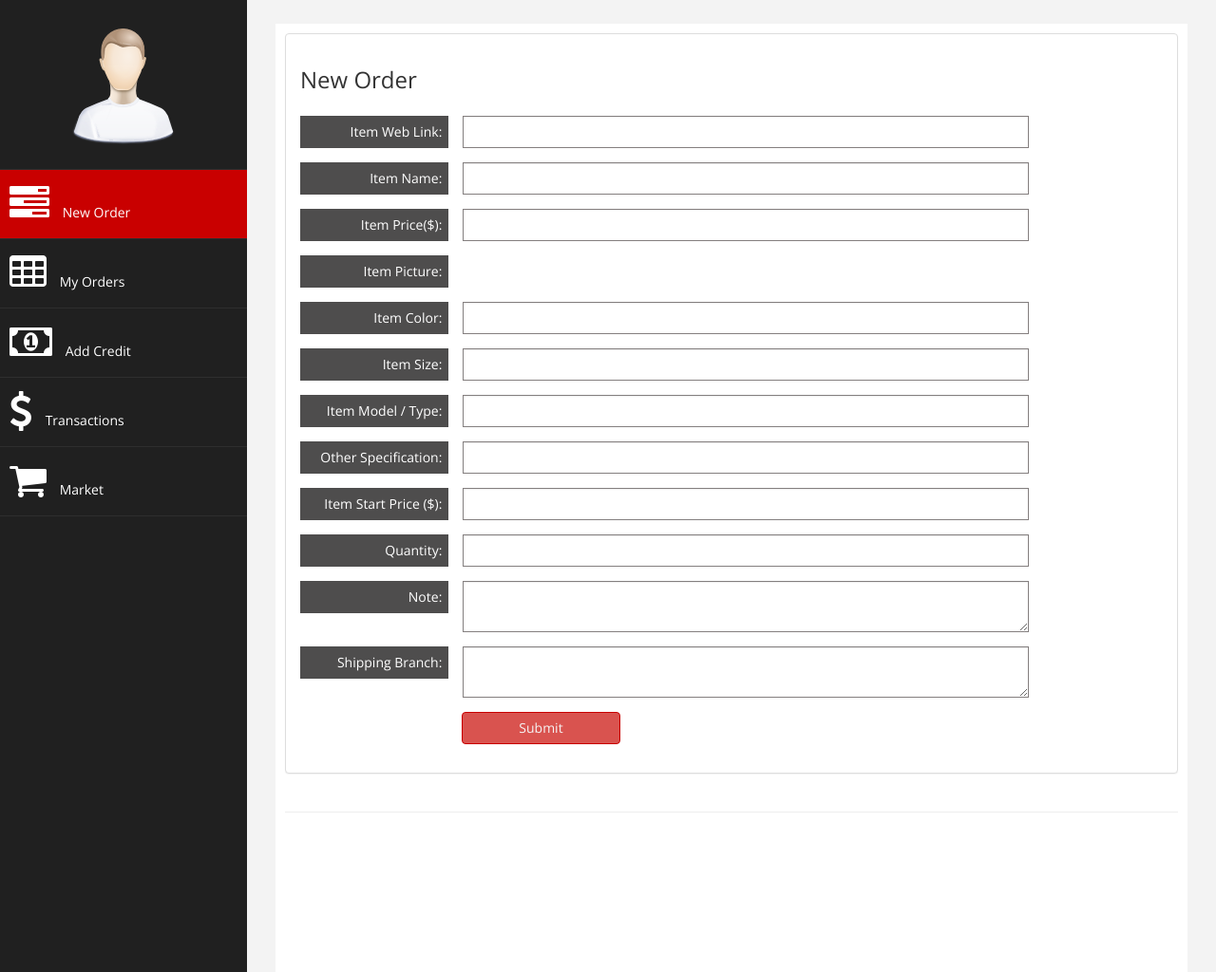
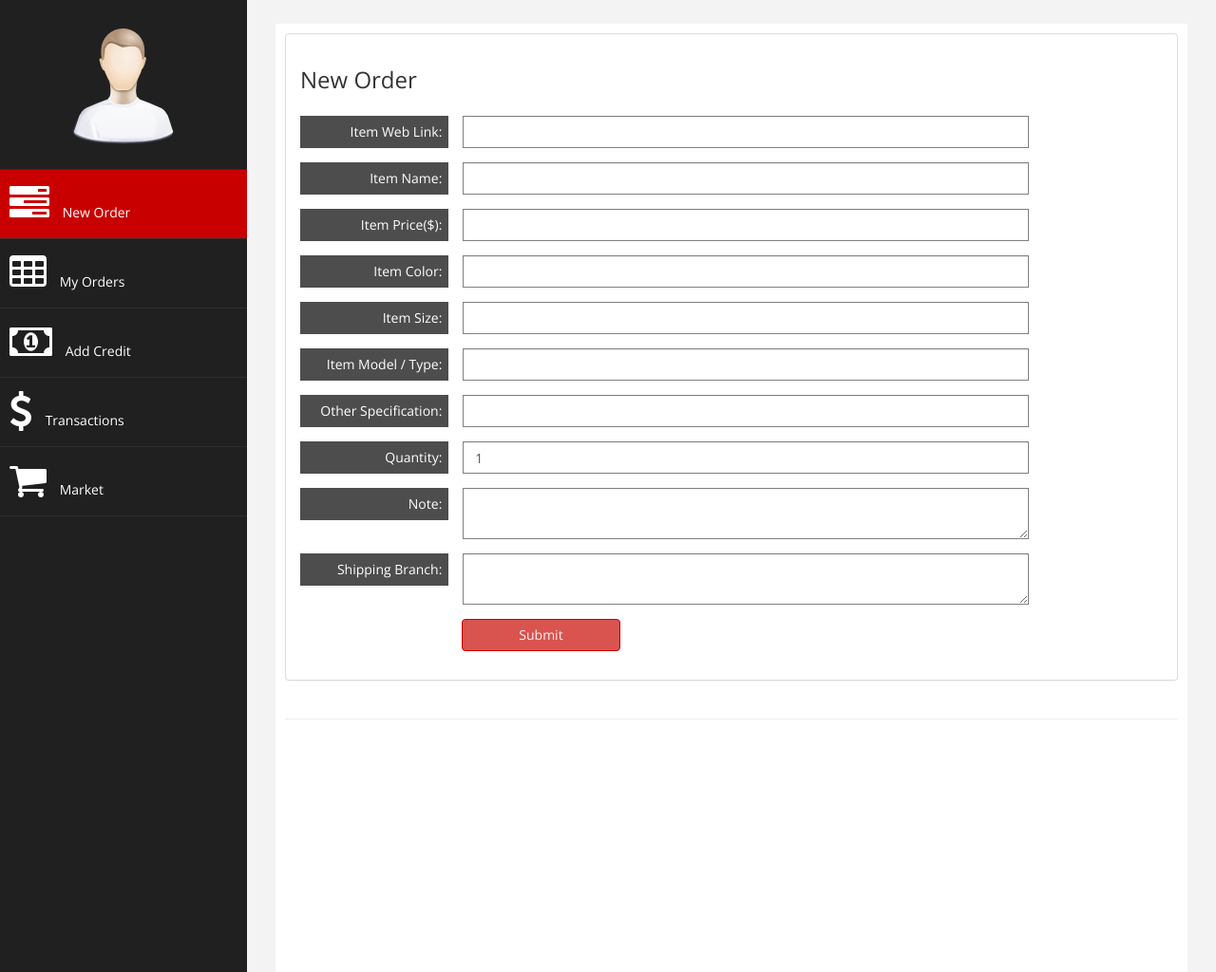
Before and after one commit to genuinescope/boombeene, a CodeIgniter app: page /boombeene/my_account/new_order in a window 1280 px wide. Shown: the part 60-1084 px from the top of the page at 95% size. Run offline with CodeIgniter, Linux system fonts and the light colour scheme.

Commit message:
initial state

```diff
--- a/application/controllers/my_account/new_order.php
+++ b/application/controllers/my_account/new_order.php
@@ -11,7 +11,7 @@ class New_Order extends CI_Controller {
     function __construct() {
         parent::__construct();
 //
-//		$this->load->module("users");
+        $this->load->model("model_order");
 //
 //		if(!$this->users->_is_admin()){
 //			show_404();
@@ -50,18 +50,55 @@ class New_Order extends CI_Controller {
 # loadHTML might throw because of invalid HTML in the page.
         @$dom->loadHTML($html);
 //echo $html;
-
+        //check if this ebay is bid
+        if (!is_null($dom->getElementById("binBtn_btn"))) {
             $ebayArr = array();
+            $ebayTitle = "";
+            $ebay_price = "";
+            $ebay_image = "";
             $title_element = $dom->getElementById("itemTitle");
 
             $ebayTitle = trim(str_replace("Details about", " ", strip_tags($title_element->nodeValue)));
-        $ebay_price = $dom->getElementById("prcIsum")->getAttribute("content");
+
+            if (!is_null($dom->getElementById("prcIsum"))) {
+                $ebay_price = str_replace("US $", " ", $dom->getElementById("prcIsum")->nodeValue);
+            } else if (!is_null($dom->getElementById("mm-saleDscPrc"))) {
+                $ebay_price = str_replace("US $", " ", $dom->getElementById("mm-saleDscPrc")->nodeValue);
+            }
+
             $ebay_image = $dom->getElementById("icImg")->getAttribute("src");
             $ebayArr[0] = $ebayTitle;
             $ebayArr[1] = $ebay_price;
             $ebayArr[2] = $ebay_image;
 
+            $options = "";
+            $divs = $dom->getElementsByTagName('div');
+            foreach ($divs as $div) {
+                if ($div->hasAttribute('class') && strstr($div->getAttribute('class'), 'vi-bbox-dspn  u-flL lable')) {
+                    $item_data_text = $div->nodeValue;
+                    $ebayArr[3] = $item_data_text;
+
+
+                    //get options of this dropdown
+                    if (!is_null($dom->getElementById("msku-sel-1"))) {
+                        $optins = str_replace("- Select", " ", $dom->getElementById("msku-sel-1")->nodeValue);
+                        $optionTags = $dom->getElementById("msku-sel-1")->getElementsByTagName('option');
+                        foreach ($optionTags as $tag) {
+
+                            $options .= "<option value='" . $tag->nodeValue . "'>" . $tag->nodeValue . "</option>";
+                        }
+                        $ebayArr[4] = $options;
+                    }
+                }
+            }
+
             echo(json_encode($ebayArr));
+        } else {
+            echo "bid";
+        }
+
+
+
 
 # Iterate over all the <a> tags
 //        foreach ($dom->getElementsByTagName('a') as $link) {
@@ -71,6 +108,29 @@ class New_Order extends CI_Controller {
 //        }
     }
 
+    function save_order() {
+
+        $data = array(
+            'web_link' => $this->input->post('weblink'),
+            'item_name' => $this->input->post('itemName'),
+            'item_price' => $this->input->post('itemPrice'),
+            'item_image' => $this->input->post('itemImage'),
+            'item_data_text' => $this->input->post('hdn_item_data_text'),
+            'item_data_value' => $this->input->post('item_data_value'),
+            'item_model' => $this->input->post('itemModel'),
+            'specification' => $this->input->post('specification'),
+            'quantity' => $this->input->post('qty'),
+            'notes' => $this->input->post('note'),
+            'shipping_branch' => $this->input->post('branch')
+        );
+
+        $output = $this->model_order->save_new_order($data);
+        if ($output == "1") {
+            $this->session->set_flashdata('success', "1");
+            redirect($this->config->item("base_url") . "my_account/orders/list");
+        }
+    }
+
 }
 
 ?>
--- /dev/null
+++ b/application/models/model_order.php
@@ -0,0 +1,16 @@
+<?php
+
+class model_order extends CI_Model {
+
+    function __construct() {
+        parent::__construct();
+    }
+
+    function save_new_order($data) {
+        $this->db->insert('orders', $data);
+        return ($this->db->affected_rows() != 1) ? false : true;
+    }
+
+}
+
+?>
--- a/application/views/myaccount/header.php
+++ b/application/views/myaccount/header.php
@@ -51,20 +51,20 @@
                         </li>
 
                         <li>
-                            <a class="active-menu" href="ui.html"><i class="fa fa-tasks fa-3x"></i> New Order</a>
+                            <a class="active-menu" href="<?php echo $this->config->item("base_url"); ?>my_account/new_order"><i class="fa fa-tasks fa-3x"></i> New Order</a>
                         </li>
                         <li>
-                            <a   href="<?php echo $this->config->item("base_url"); ?>admin"><i class="fa fa-table fa-3x"></i> My Orders</a>
+                            <a   href="<?php echo $this->config->item("base_url"); ?>my_account/orders/list"><i class="fa fa-table fa-3x"></i> My Orders</a>
                         </li>
 
                         <li>
-                            <a  href="tab-panel.html"><i class="fa fa-money fa-3x"></i> Add Credit</a>
+                            <a  href="<?php echo $this->config->item("base_url"); ?>my_account/add_credits"><i class="fa fa-money fa-3x"></i> Add Credit</a>
                         </li>
                         <li  >
-                            <a   href="chart.html"><i class="fa fa-dollar fa-3x"></i> Transactions</a>
+                            <a   href="<?php echo $this->config->item("base_url"); ?>orders/transactions"><i class="fa fa-dollar fa-3x"></i> Transactions</a>
                         </li>
                         <li  >
-                            <a  href="table.html"><i class="fa fa-shopping-cart fa-3x"></i> Market</a>
+                            <a  href="<?php echo $this->config->item("base_url"); ?>market"><i class="fa fa-shopping-cart fa-3x"></i> Market</a>
                         </li>
 
 
--- a/application/views/myaccount/new_order.php
+++ b/application/views/myaccount/new_order.php
@@ -21,8 +21,8 @@ $this->load->view('myaccount/header');
                         <div class="row">
                             <div class="col-md-12">
                                 <h3>New Order</h3>
-                                <form class="form-horizontal" method="POST" action="<?php echo $this->config->item("base_url"); ?>login/check_login">
-                                    <div class="form-group">
+                                <form class="form-horizontal" method="POST" action="<?php echo $this->config->item("base_url"); ?>my_account/new_order/save_order">
+                                    <div class="form-group" >
 
                                         <?php
                                         if ($this->session->flashdata('msg') != "") {
@@ -36,72 +36,78 @@ $this->load->view('myaccount/header');
                                         <div class="col-sm-8">
                                             <input type="text" class="form-control" id="weblink"  name='weblink' onblur="return extractURLData(this.value)">
                                             <span id="loading" style="display:none;">Loading <img src="<?php echo $this->config->item("base_url"); ?>images/loading.gif" height="50" ></span>
+                                            <span id="infomsg"></span>
                                         </div>
                                     </div>
                                     <div class="form-group">
                                         <label class="control-label col-sm-2" for="pwd">Item Name:</label>
                                         <div class="col-sm-8">
-                                            <input type="text" class="form-control" id="itemName"  name='itemName'>
+                                            <input type="text" class="form-control required frminput" id="itemName"  name='itemName'>
                                         </div>
                                     </div>
                                     <div class="form-group">
                                         <label class="control-label col-sm-2" for="pwd">Item Price($):</label>
                                         <div class="col-sm-8">
-                                            <input type="text" class="form-control" id="itemPrice"  name='itemPrice'>
+                                            <input type="text" class="form-control frminput" id="itemPrice"  name='itemPrice'>
                                         </div>
                                     </div>
-                                    <div class="form-group">
+                                    <div class="form-group" id="itemimgdiv" style="display:none;">
                                         <label class="control-label col-sm-2" for="pwd">Item Picture:</label>
                                         <div class="col-sm-8" id="itemImg">
+                                        </div>
+                                        <input type="hidden" class="form-control frminput" id="itemImage"  name="itemImage">
+                                    </div>
+                                    <div class="form-group" id="itemOptional" name="itemOptional" style="display:none;">
+                                        <label class="control-label col-sm-2" for="item_data_text" id="item_data_text"></label>
+                                        <input type="hidden" class="form-control frminput" id="hdn_item_data_text"  name="hdn_item_data_text" value="">
+                                        <div class="col-sm-8">
+                                            <select id="item_data_value" name="item_data_value" class="form-control">
+
+                                            </select>
+                                        </div>
 
                                     </div>
-                                    </div>
-                                    <div class="form-group">
+
+                                    <div class="form-group optional">
                                         <label class="control-label col-sm-2" for="pwd">Item Color:</label>
                                         <div class="col-sm-8">
-                                            <input type="text" class="form-control" id="pwd"  name='password'>
+                                            <input type="text" class="form-control frminput" id="itemColour"  name='itemColour'>
                                         </div>
                                     </div>
-                                    <div class="form-group">
+                                    <div class="form-group optional">
                                         <label class="control-label col-sm-2" for="pwd">Item Size:</label>
                                         <div class="col-sm-8">
-                                            <input type="text" class="form-control" id="pwd"  name='password'>
+                                            <input type="text" class="form-control frminput" id="itemSize"  name='itemSize'>
                                         </div>
                                     </div>
-                                    <div class="form-group">
+                                    <div class="form-group optional">
                                         <label class="control-label col-sm-2" for="pwd">Item Model / Type:</label>
                                         <div class="col-sm-8">
-                                            <input type="text" class="form-control" id="pwd"  name='password'>
+                                            <input type="text" class="form-control" id="itemModel"  name='itemModel'>
                                         </div>
                                     </div>
-                                    <div class="form-group">
+                                    <div class="form-group optional">
                                         <label class="control-label col-sm-2" for="pwd">Other Specification:</label>
                                         <div class="col-sm-8">
-                                            <input type="text" class="form-control" id="pwd"  name='password'>
-                                        </div>
-                                    </div>
-                                    <div class="form-group">
-                                        <label class="control-label col-sm-2" for="pwd">Item Start Price ($):</label>
-                                        <div class="col-sm-8">
-                                            <input type="text" class="form-control" id="pwd"  name='password'>
+                                            <input type="text" class="form-control" id="specification"  name='specification'>
                                         </div>
                                     </div>
                                     <div class="form-group">
                                         <label class="control-label col-sm-2" for="pwd">Quantity:</label>
                                         <div class="col-sm-8">
-                                            <input type="text" class="form-control" id="pwd"  name='password'>
+                                            <input type="text" class="form-control" id="qty"  name='qty' value="1">
                                         </div>
                                     </div>
                                     <div class="form-group">
                                         <label class="control-label col-sm-2" for="pwd">Note:</label>
                                         <div class="col-sm-8">
-                                            <textarea type="text" class="form-control" id="pwd"  name='password'></textarea>
+                                            <textarea type="text" class="form-control" id="note"  name='note'></textarea>
                                         </div>
                                     </div>
                                     <div class="form-group">
                                         <label class="control-label col-sm-2" for="pwd">Shipping Branch:</label>
                                         <div class="col-sm-8">
-                                            <textarea type="text" class="form-control" id="pwd"  name='password'></textarea>
+                                            <textarea type="text" class="form-control" id="branch"  name='branch'></textarea>
                                         </div>
                                     </div>
                                     <div class="form-group">
@@ -126,10 +132,18 @@ $this->load->view('myaccount/header');
 </div>
 <script>
     function extractURLData(linkURL) {
+
+        $("#infomsg").html('');
         var urlType = "";
+        $('.frminput').val('');
+        $("#itemimgdiv").css("display", "none");
+        $("#itemOptional").css("display", "none");
         $("#loading").css("display", "none");
+        $('div.optional').css({"display": "block"});
         //if this is an ebay product link
         if (linkURL.indexOf("http://www.ebay.com/itm/") >= 0) {
+
+
             urlType = "ebay";
             $("#loading").css("display", "block");
             $.ajax({
@@ -138,11 +152,33 @@ $this->load->view('myaccount/header');
                 url: "<?php echo $this->config->item("base_url"); ?>my_account/new_order/loadData",
                 success: function(data) {
 
+                    if (data == "bid") {
+                        $("#infomsg").html('<div class="alert alert-info"> <strong>Sorry,</strong> We can not place bid. You must choose fixed price item or buy it now available item!  </div>');
+                        $("#loading").css("display", "none");
+                        $('div.optional').css({"display": "block"});
+
+                    }
+                    else {
                         var replyVal = JSON.parse(data);
                         $("#itemName").val(replyVal[0]);
                         $("#itemPrice").val(replyVal[1]);
-                    $("#itemImg").html("<img src='" + replyVal[2] + "'>");
+
+                        $("#itemimgdiv").css("display", "block");
+                        $("#itemImg").html("<img src='" + replyVal[2] + "' class='img-responsive'>");
+                        $("#itemImage").val(replyVal[2]);
+
+                        if (typeof replyVal[3] != 'undefined') {
+                            $("#itemOptional").css("display", "block");
+                            $("#item_data_text").html(replyVal[3]);
+                            $("#hdn_item_data_text").val(replyVal[3]);
+                            $("#item_data_value").html(replyVal[4]);
+                        }
+
+
                         $("#loading").css("display", "none");
+                        $('div.optional').css({"display": "none"});
+                    }
+
                 },
                 error: function(e) {
                     console.log("error-" + e.message);
@@ -154,6 +190,7 @@ $this->load->view('myaccount/header');
             });
             return false;
         }
+
     }
 </script>
 <!-- /. PAGE WRAPPER  -->
```
Lines whose indentation alone changed are shown as unchanged.
